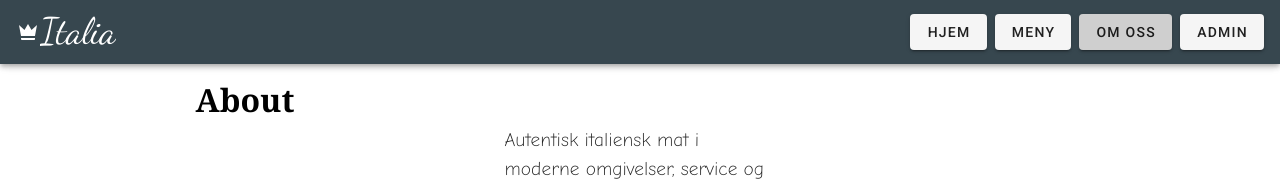
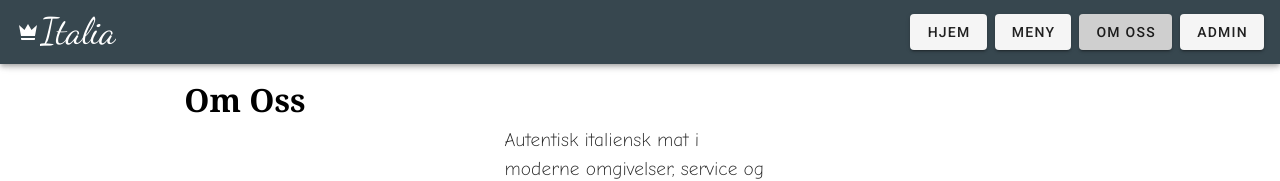
Before and after one commit to mebernts/restaurant, a Vue app in the folder restaurant/: page /about in a window 1280 px wide. Shown: the top 181 px of the page. Built offline with nearby package versions, Linux system fonts and the light colour scheme.

Commit message:
Om oss update

```diff
--- a/restaurant/src/views/About.vue
+++ b/restaurant/src/views/About.vue
@@ -4,7 +4,7 @@
 
 
       <v-col cols="12" sm="6" lg="4">
-        <h1 id="headline" class="black--text  text-center">About</h1>
+        <h1 id="headline" class="black--text  text-center">Om Oss</h1>
 
       <v-img class="imgFluid" src="@/assets/images/restaurant.jpg"
       width="1000px"
```
